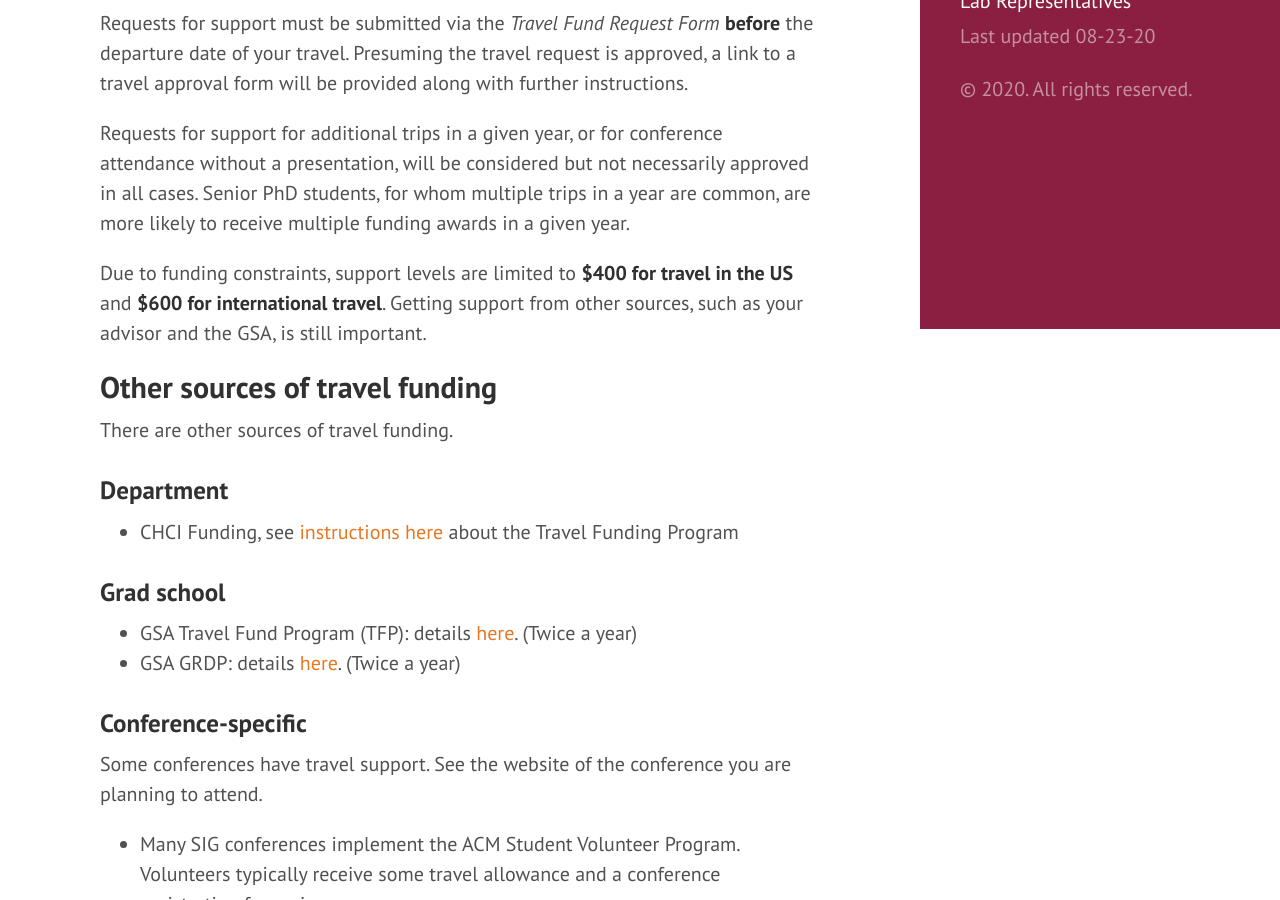
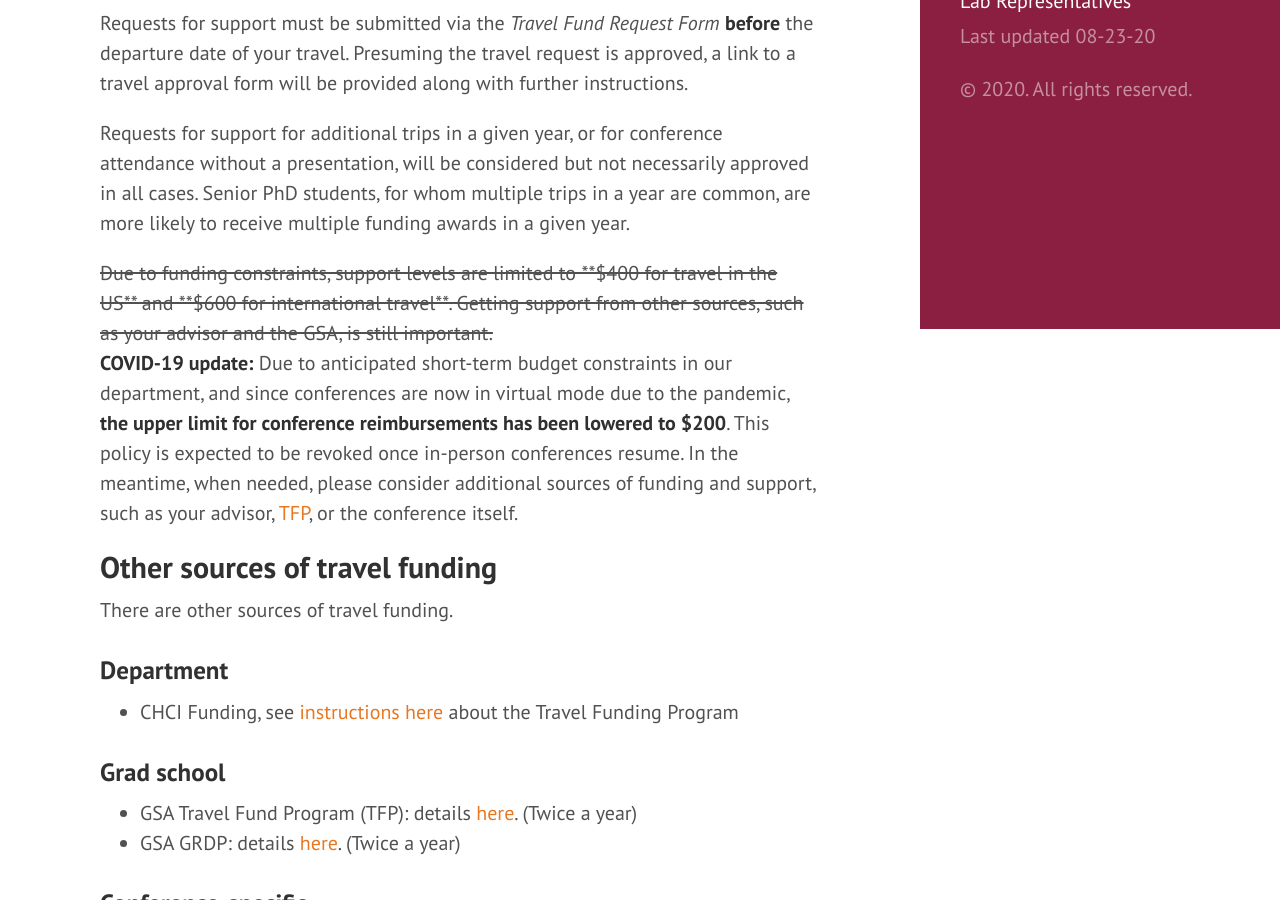
Before and after one commit to CSGraduateCouncil-VirginiaTech/csgc-website, a Jekyll site: the page built from travel_funding.md, in a window 1280 px wide and 900 px high, scrolled down 571 px. Built offline with Jekyll 4.4.1, drawn with Linux system fonts in a browser that asks for light colours.

Commit message:
travel funding covid19 update

```diff
--- a/travel_funding.md
+++ b/travel_funding.md
@@ -30,10 +30,12 @@ not necessarily approved in all cases. Senior PhD students, for whom
 multiple trips in a year are common, are more likely to receive multiple
 funding awards in a given year.
 
-Due to funding constraints, support levels are limited to
+<s>Due to funding constraints, support levels are limited to
 **$400 for travel in the US** and **$600 for international travel**. Getting
 support from other sources, such as your advisor and the GSA, is still
-important.
+important.</s>
+
+**COVID-19 update:** Due to anticipated short-term budget constraints in our department, and since conferences are now in virtual mode due to the pandemic, **the upper limit for conference reimbursements has been lowered to $200**. This policy is expected to be revoked once in-person conferences resume. In the meantime, when needed, please consider additional sources of funding and support, such as your advisor, [TFP](https://blogs.lt.vt.edu/graduatestudentassembly/what-we-can-offer-you/funding-opportunities/travel-fund-program/), or the conference itself.
 
 ## Other sources of travel funding
 
```
